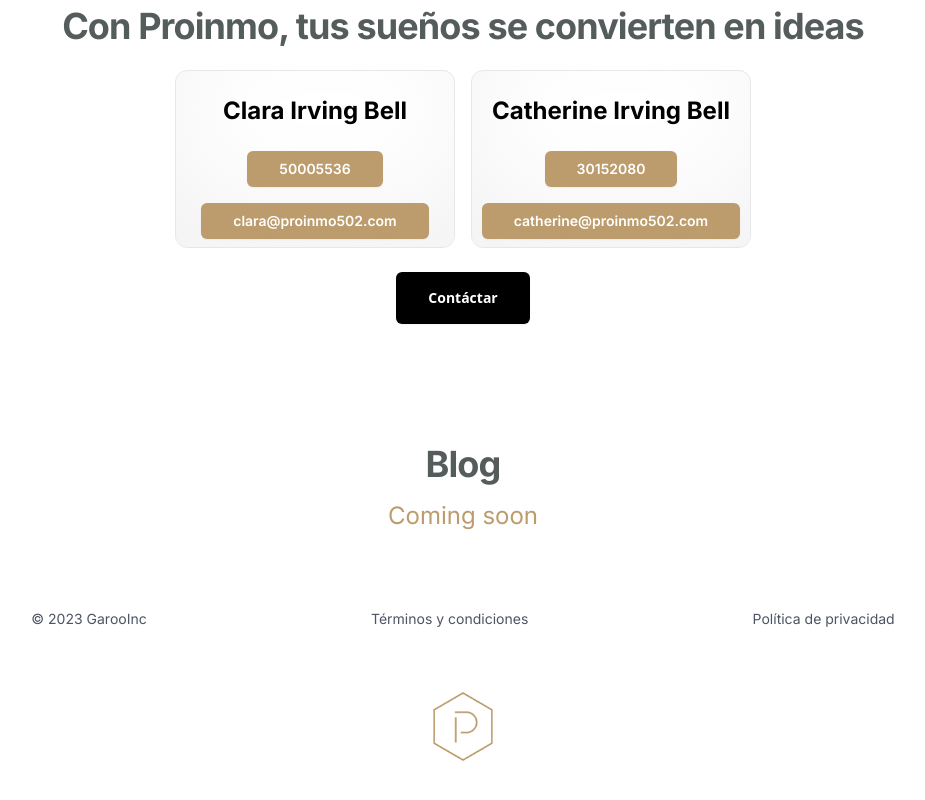
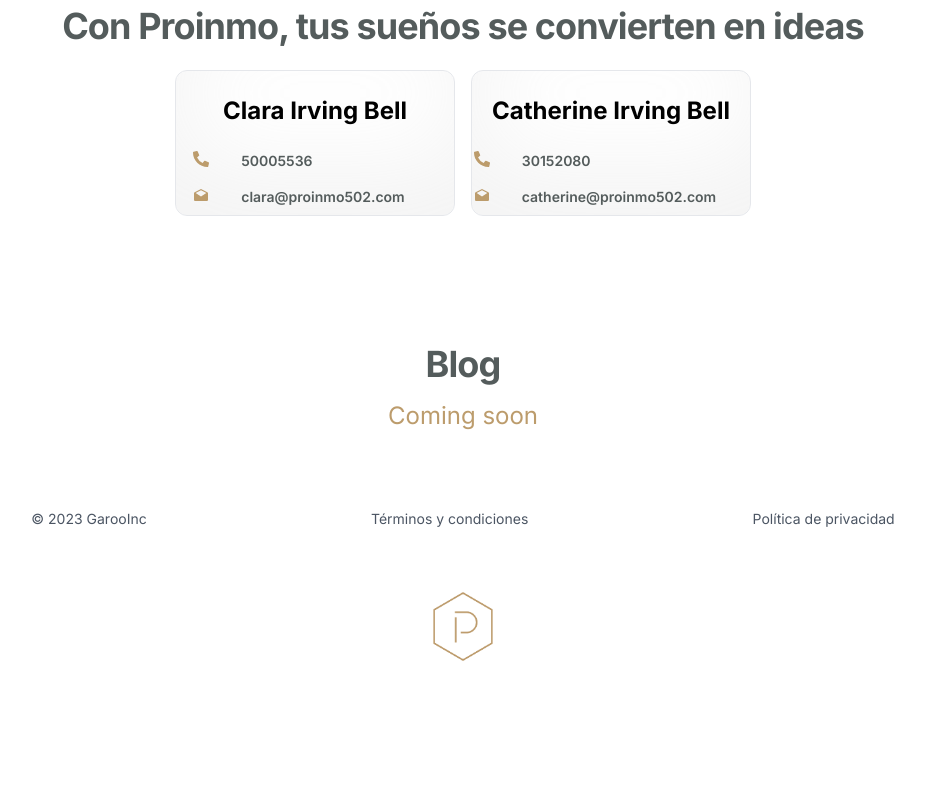
Before and after one commit to GarooInc/proinmo, a Next.js app: page / in a window 1280 px wide. Shown: the part 3334-4134 px from the top of the page, without its empty margins (177-1102 px from the left). After the commit the page ends 4062 px from the top, so only its background shows below. Built offline with nearby package versions, Linux system fonts and the light colour scheme.

Commit message:
update images

```diff
--- a/app/page.jsx
+++ b/app/page.jsx
@@ -57,7 +57,6 @@
                 <ContactItem name="Clara Irving Bell" number="50005536" mail="clara@proinmo502.com" />
                 <ContactItem name="Catherine Irving Bell" number="30152080" mail="catherine@proinmo502.com " />
               </div>
-              <ButtonDark text="Contáctar" />
             </div>
           </section>
           <section id='/blog' className="w-full relative mt-10">
--- a/app/projects-details/[projectId]/page.jsx
+++ b/app/projects-details/[projectId]/page.jsx
@@ -1,20 +1,42 @@
+"use client";
 import React from 'react'
 import projects from '@/projects'
 import Image from 'next/image'
+import { useEffect, useState } from 'react';
 
 const ProjectDetails = ({ params }) => {
+  const [data, setData] = useState([]);
+
 
   const project = projects.find(p => p.id === params.projectId)
   console.log(params.projectId)
-    if (!project) {
-        return <h1>Project not found</h1>
-    }
+
+  const fetchData = async () => {
+      const response = await fetch(`https://proinmo-garoo.koyeb.app/list/${params.projectId}`);
+      if (!response.ok) {
+        throw new Error(`HTTP error! status: ${response.status}`);
+      }
+      const data = await response.json();
+      setData(data.images);
+      console.log(data)
+  };
+
+  useEffect(() => {
+    fetchData();
+  }, []);
 
   return (
-    <div className='flex flex-col justify-center w-full px-8 lg:px-10 pt-20 lg:pt-40'>
-      <h1 className='font-inter text-xl lg:text-2xl font-bold text-start mt-4 mb-2 text-grayish'>{project.title}</h1>
-      <Image src={project.image} alt={project.title} className='w-full h-60 rounded-lg object-cover' width={800} height={500} />
-      <p className='font-inter text-lg text-grayish text-center lg:text-start m-4'>{project.longdescription}</p>
+    <div className='flex flex-col'>
+    { data && (
+      <div className='flex flex-col justify-center w-full px-8 lg:px-10 pt-20 lg:pt-40'>
+      <h1 className='uppercase font-inter text-xl lg:text-2xl font-bold text-center mt-4 mb-2 text-grayish'>{project.title}</h1>
+      <p className='font-inter text-lg text-grayish text-center p-4'>{project.longdescription}</p>
+      {data.map((image) => (
+        <img src={image} alt={project.title} className='w-full my-4 h-full rounded-lg object-cover' width={800} height={500} key={image} />
+      ))}
+    </div>
+    )
+    }
     </div>
   )
 }
--- a/components/ContactItem/ContactItem.jsx
+++ b/components/ContactItem/ContactItem.jsx
@@ -1,4 +1,7 @@
 import React from 'react'
+import { FaPhoneAlt } from "react-icons/fa";
+import { IoMdMailOpen } from "react-icons/io";
+
 
 const ContactItem = ({name, number, mail}) => {
   return (
@@ -6,8 +9,14 @@
         <div className="flex flex-col items-center justify-center">
                 <div className="flex flex-col items-center justify-between gap-4">
                     <h1 className="font-inter text-xl lg:text-2xl font-bold text-center mt-4 mb-2">{name}</h1>
-                    <a href={`tel:${number}`} className="cursor-pointer font-inter rounded-md bg-kaqui p-2 px-6 lg:px-8 text-sm font-semibold text-white shadow-sm hover:bg-dark-grayish flex-end" >{number}</a>
-                    <a href={`mailto:${mail}`} className="cursor-pointer font-inter rounded-md bg-kaqui p-2 px-6 lg:px-8 text-sm font-semibold text-white shadow-sm hover:bg-dark-grayish flex-end" >{mail}</a>
+                    <div className="w-full flex flex-row items-start justify-start ">
+                        <FaPhoneAlt className="text-kaqui" />
+                        <a href={`tel:${number}`} className=" cursor-pointer font-inter rounded-md lg:px-8 text-sm font-semibold text-grayish" >{number}</a>
+                    </div>
+                    <div className="w-full flex flex-row items-start justify-start">
+                        <IoMdMailOpen className="text-kaqui" />
+                        <a href={`mailto:${mail}`} className=" cursor-pointer font-inter rounded-md lg:px-8 text-sm font-semibold text-grayish" >{mail}</a>
+                    </div>
                 </div>
         </div>
     </div>
--- a/package.json
+++ b/package.json
@@ -14,6 +14,7 @@
     "next": "14.0.4",
     "react": "^18",
     "react-dom": "^18",
+    "react-icons": "^5.0.1",
     "react-scroll": "^1.9.0",
     "swiper": "^11.0.5"
   },
```
Also changed, not shown: 1 other file (tests, documents, lock files or other folders).
